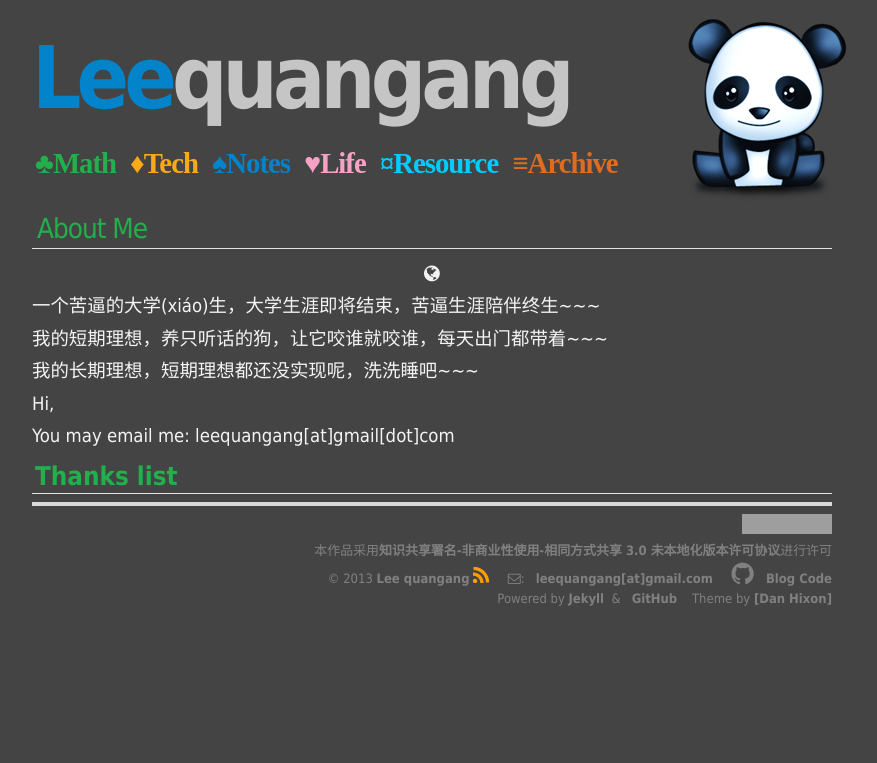
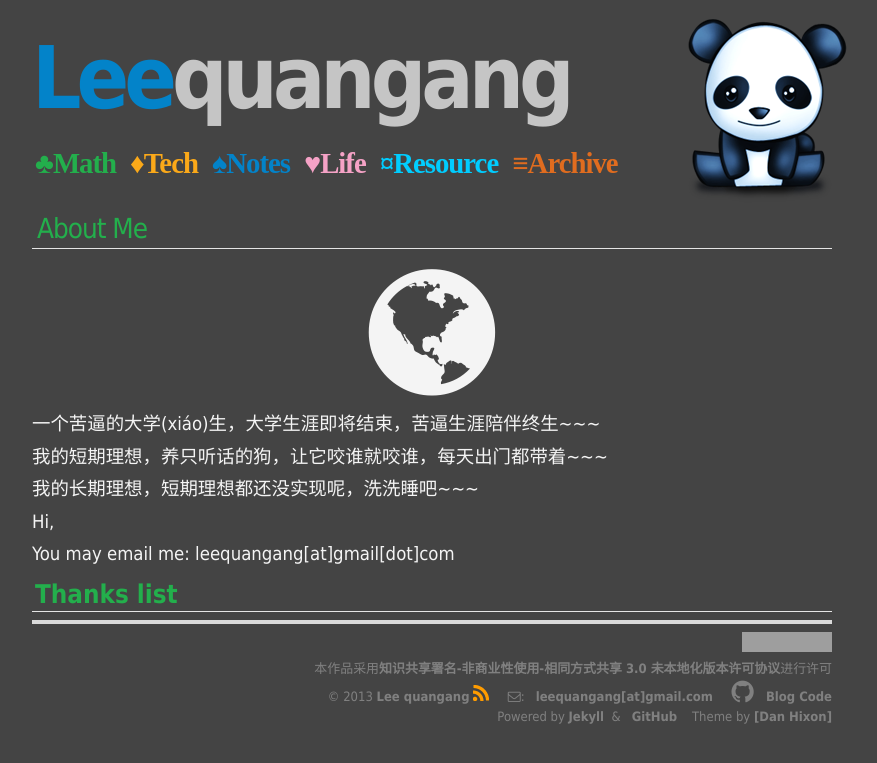
Before and after one commit to leequangang/leequangang.github.com, a Jekyll site: the page built from about.html, in a window 1280 px wide. Shown: the top 763 px of the page, without its empty margins (208-1085 px from the left). Built offline with Jekyll 4.4.1, drawn with Linux system fonts in a browser that asks for light colours; nearby versions of some CDN libraries; some web fonts are replaced; library files that are not in the unit come from our copies; comment, search, counter and statistics services are not loaded; grey boxes are pictures that could not be loaded.

Commit message:
更改 font-awesome.min.css

```diff
--- a/_layouts/default.html
+++ b/_layouts/default.html
@@ -6,8 +6,8 @@
 <meta name="keywords" content="life,PRML,software" />
 <meta name="author" content="Leequangang" />
 <link rel="stylesheet" type="text/css" href="/css/default.css" />
-<link href="//maxcdn.bootstrapcdn.com/font-awesome/4.2.0/css/font-awesome.min.css" rel="stylesheet">
 <link rel="stylesheet" type="text/css" href="/css/pygments.css" />
+<link rel="stylesheet" type="text/css" href="/css/font-awesome.min.css" />
 <link href='http://fonts.useso.com/css?family=Tangerine:700|Gentium+Book+Basic' rel='stylesheet' type='text/css'>
 <link href='http://fonts.useso.com/css?family=Galdeano:400italic,700italic,400,700' rel='stylesheet' type='text/css'>
 
--- a/about.html
+++ b/about.html
@@ -6,7 +6,7 @@ title: LQG's Tech Blog
 <div id="home">
   <h2 class="green">About Me</h2>
 
-<p  align="center"><i class="fa fa-globe fa-6x"></i></p>
+<p  align="center"><i class="fa fa-globe fa-8x"></i></p>
 
 <p>一个苦逼的大学(xiáo)生，大学生涯即将结束，苦逼生涯陪伴终生~~~</p>
 <p>我的短期理想，养只听话的狗，让它咬谁就咬谁，每天出门都带着~~~</p>
```
Also changed, not shown: css/font-awesome.min.css (added).
